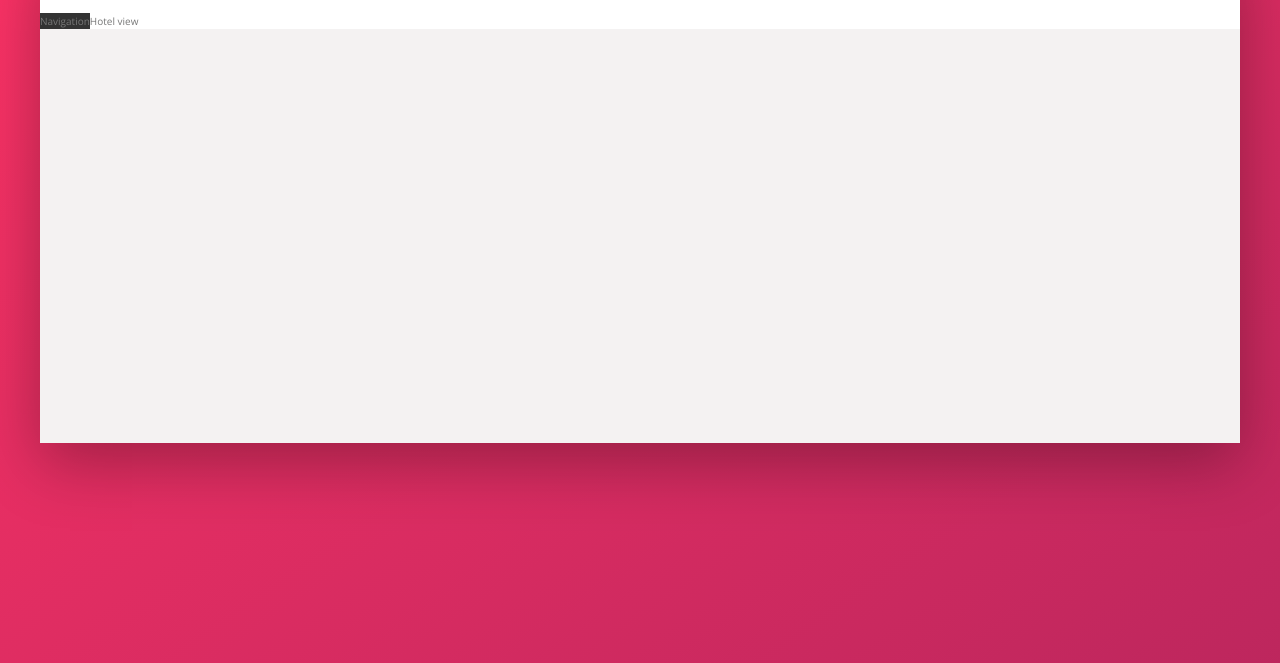
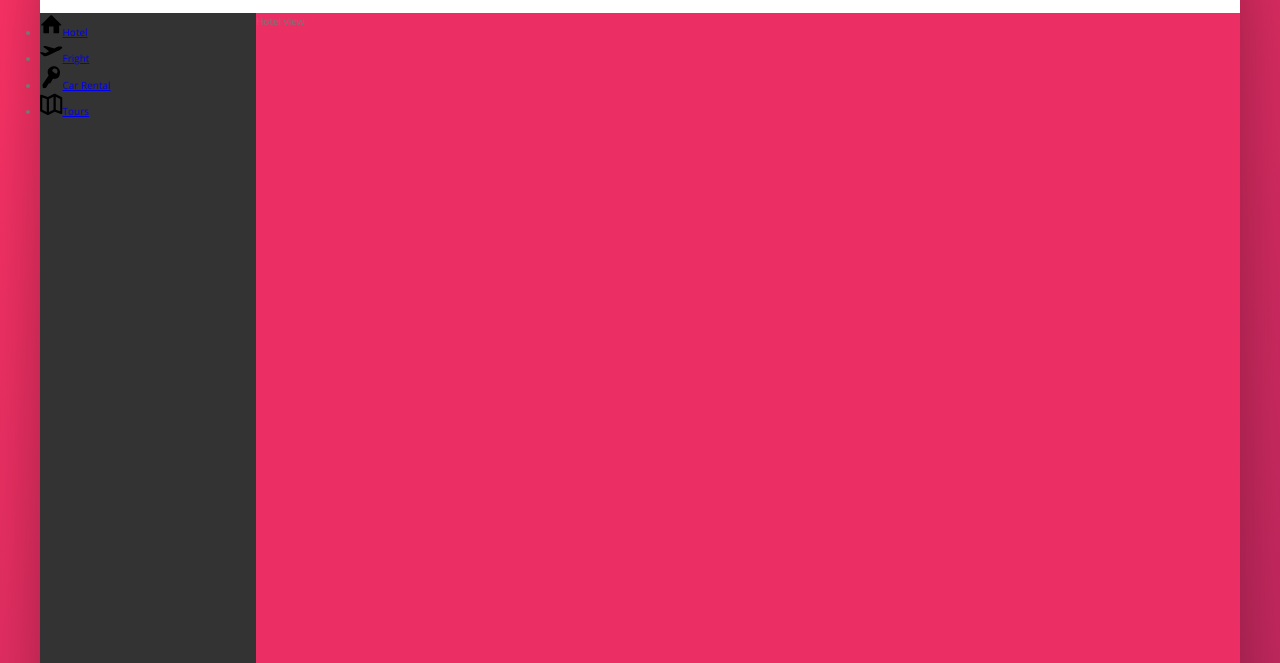
Before and after one commit to jsi-webdev/Trillo_Clone_Flex_Project, a website: page index.html in a window 1280 px wide. Shown: the part 137-800 px from the top of the page. Drawn offline with nearby package versions, Linux system fonts and the light colour scheme.

Commit message:
#6 CONTENT/SIDE-BAR : set HTML element, css size-layout styling

```diff
--- a/index.html
+++ b/index.html
@@ -54,7 +54,44 @@
         </nav>
       </header>
       <div class="content">
-        <nav class="sidebar">Navigation</nav>
+        <nav class="sidebar">
+          <ul class="side-nav">
+            <li class="side-nav__item">
+              <a href="#" class="side-nav__link">
+                <svg class="side-nav__icon">
+                  <use xlink:href="img/sprite.svg#icon-home"></use>
+                  <span>Hotel</span>
+                </svg>
+              </a>
+            </li>
+            <li class="side-nav__item">
+              <a href="#" class="side-nav__link">
+                <svg class="side-nav__icon">
+                  <use xlink:href="img/sprite.svg#icon-aircraft-take-off"></use>
+                  <span>Fright</span>
+                </svg>
+              </a>
+            </li>
+            <li class="side-nav__item">
+              <a href="#" class="side-nav__link">
+                <svg class="side-nav__icon">
+                  <use xlink:href="img/sprite.svg#icon-key"></use>
+                  <span>Car Rental</span>
+                </svg>
+              </a>
+            </li>
+            <li class="side-nav__item">
+              <a href="#" class="side-nav__link">
+                <svg class="side-nav__icon">
+                  <use xlink:href="img/sprite.svg#icon-map"></use>
+                  <span>Tours</span>
+                </svg>
+              </a>
+            </li>
+          </ul>
+          <div class="legal">&copy; 2017 by trillo. All right reserved.</div>
+        </nav>
+
         <main class="hotel-view">Hotel view</main>
       </div>
     </div>
--- a/sass/_components.scss
+++ b/sass/_components.scss
@@ -111,3 +111,25 @@
     margin-right: 1rem;
   }
 }
+
+//////////////////////////////
+// SIDE NAVIGATION
+.side-nav {
+  &__item {
+  }
+  &__link {
+  }
+  &__icon {
+    height: 2.25rem;
+    width: 2.25rem;
+  }
+}
+
+//////////////////////////////
+// LEGAL TEXT
+.legal {
+  font-size: 1.2rem;
+  color: var(--color-grey-light-4);
+  text-align: center;
+  padding: 2.5rem;
+}
--- a/sass/_layout.scss
+++ b/sass/_layout.scss
@@ -24,9 +24,16 @@
 
 .sidebar {
   background-color: var(--color-grey-dark-1);
+
+  flex: 0 0 18%;
+
+  display: flex;
+  flex-direction: column;
+  justify-content: space-between;
 }
 
 .hotel-view {
-  background-color: var(--color-white);
+  background-color: var(--color-primary);
+  height: 80rem;
   flex: 1;
 }
```
Also changed, not shown: css/style.css.
